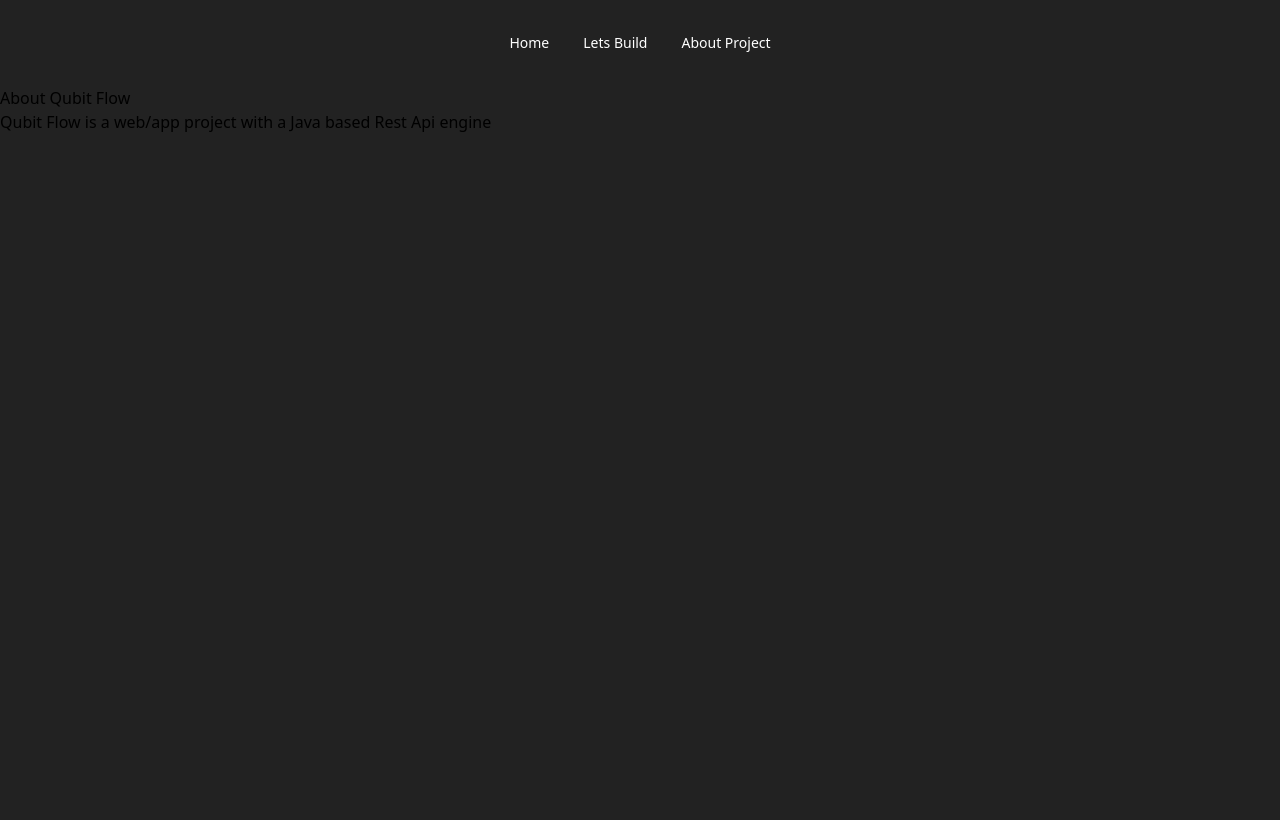
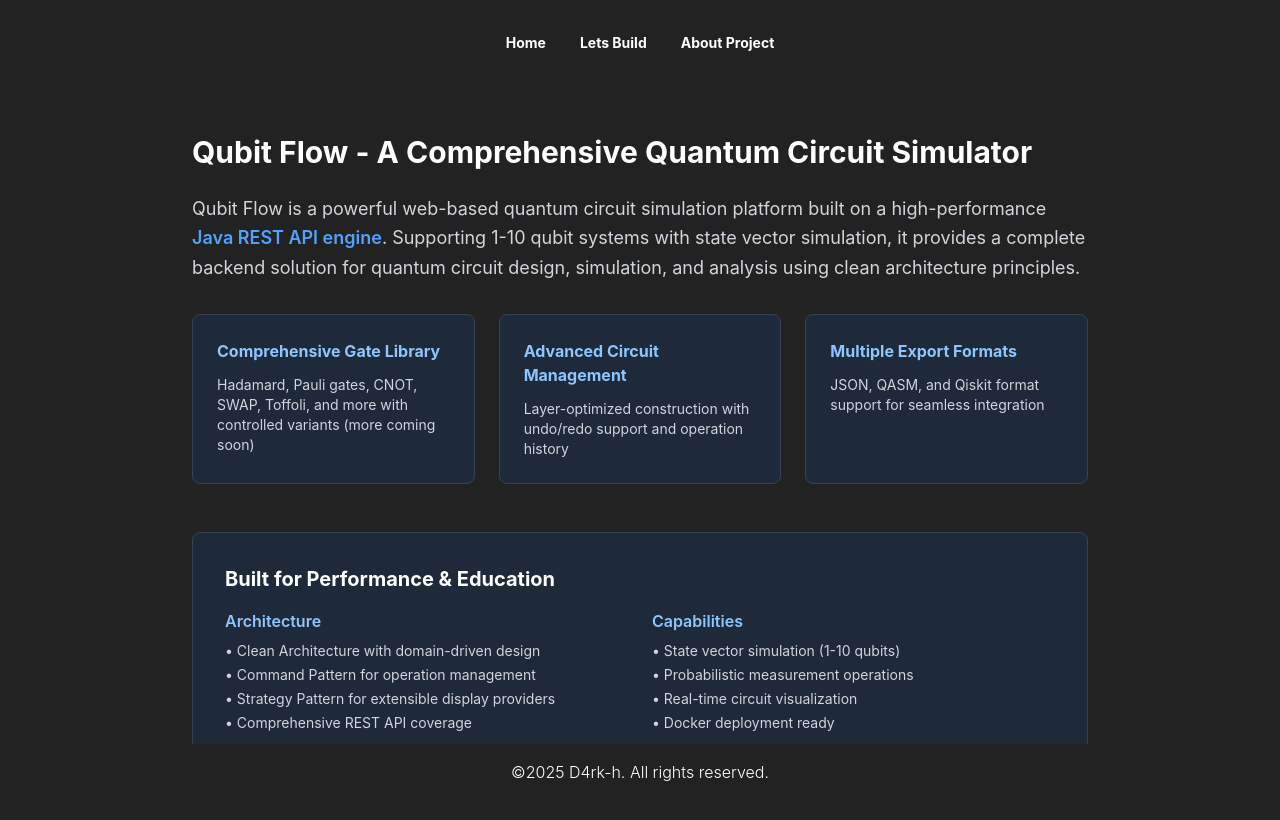
Before and after one commit to D4rk-h/Qubit-Flow, an Astro site: page /about in a window 1280 px wide. Built offline with nearby package versions, Linux system fonts and the light colour scheme; Astro itself is replaced by a stand-in of ours.

Commit message:
feat: add Footer and About page information

```diff
--- /dev/null
+++ b/src/components/Footer.astro
@@ -0,0 +1,7 @@
+<footer class="fixed bottom-0 left-0 right-0 py-4 px-4 bg-[#222] z-10">
+    <div class="mx-auto max-w-7xl text-center">
+      <p class="font-light text-white">
+        ©2025 D4rk-h. All rights reserved.
+      </p>
+    </div>
+</footer>
--- a/src/components/Header.astro
+++ b/src/components/Header.astro
@@ -3,8 +3,20 @@
         <h2 class="mb-4 text-5xl tracking-tight font-extrabold text-white">
             Qubit Flow
         </h2>
-        <p class="font-light text-gray-300 sm:text-xl dark:text-gray-200">
+        <p class="mb-10 font-light text-gray-300 sm:text-xl dark:text-gray-200">
             A robust <span class="font-bold">Java</span> implementation for quantum circuit simulation
         </p>
+        <a
+  href="https://github.com/D4rk-h"
+  target="_blank"
+  rel="noopener noreferrer"
+  class="inline-flex items-center justify-center p-2 bg-black hover:bg-blue-400 text-white rounded-md transition-colors duration-200 focus:ring-2 focus:ring-gray-500 focus:ring-offset-2"
+>
+  <svg width="24" height="24" viewBox="0 0 24 24" fill="none" stroke="currentColor" stroke-width="2" stroke-linecap="round" stroke-linejoin="round" class="icon icon-tabler icons-tabler-outline icon-tabler-brand-github">
+    <path stroke="none" d="M0 0h24v24H0z" fill="none"/>
+    <path d="M9 19c-4.3 1.4 -4.3 -2.5 -6 -3m12 5v-3.5c0 -1 .1 -1.4 -.5 -2c2.8 -.3 5.5 -1.4 5.5 -6a4.6 4.6 0 0 0 -1.3 -3.2a4.2 4.2 0 0 0 -.1 -3.2s-1.1 -.3 -3.5 1.3a12.3 12.3 0 0 0 -6.2 0c-2.4 -1.6 -3.5 -1.3 -3.5 -1.3a4.2 4.2 0 0 0 -.1 3.2a4.6 4.6 0 0 0 -1.3 3.2c0 4.6 2.7 5.7 5.5 6c-.6 .6 -.6 1.2 -.5 2v3.5" />
+  </svg>
+  <span class="sr-only">GitHub Profile</span>
+    </a>
     </div>
 </header>
--- a/src/components/NavBar.astro
+++ b/src/components/NavBar.astro
@@ -1,5 +1,5 @@
 <nav class="p-5 flex flex-col justify-center w-full text-center md:flex-row">
-    <a class="py-3 px-4 inline-flex items-center gap-x-2 text-sm font-medium rounded-lg border border-transparent text-white hover:bg-gray-100 focus:outline-hidden focus:bg-gray-100 hover:text-gray-800 disabled:opacity-50 disabled:pointer-events-none dark:hover:bg-white/10 dark:hover:text-white dark:focus:bg-white/10 dark:focus:text-white" href="/">Home</a>
-    <a class="py-3 px-4 inline-flex items-center gap-x-2 text-sm font-medium rounded-lg border border-transparent text-white hover:bg-gray-100 focus:outline-hidden focus:bg-gray-100 hover:text-gray-800 disabled:opacity-50 disabled:pointer-events-none dark:hover:bg-white/10 dark:hover:text-white dark:focus:bg-white/10 dark:focus:text-white" href="/build">Lets Build</a>
-    <a class="py-3 px-4 inline-flex items-center gap-x-2 text-sm font-medium rounded-lg border border-transparent text-white hover:bg-gray-100 focus:outline-hidden focus:bg-gray-100 hover:text-gray-800 disabled:opacity-50 disabled:pointer-events-none dark:hover:bg-white/10 dark:hover:text-white dark:focus:bg-white/10 dark:focus:text-white" href="/about">About Project</a>
+    <a class="py-3 px-4 inline-flex items-center gap-x-2 text-sm font-bold rounded-lg border border-transparent text-white hover:bg-gray-100 focus:outline-hidden focus:bg-gray-100 hover:text-gray-800 disabled:opacity-50 disabled:pointer-events-none dark:hover:bg-white/10 dark:hover:text-white dark:focus:bg-white/10 dark:focus:text-white" href="/">Home</a>
+    <a class="py-3 px-4 inline-flex items-center gap-x-2 text-sm font-bold rounded-lg border border-transparent text-white hover:bg-gray-100 focus:outline-hidden focus:bg-gray-100 hover:text-gray-800 disabled:opacity-50 disabled:pointer-events-none dark:hover:bg-white/10 dark:hover:text-white dark:focus:bg-white/10 dark:focus:text-white" href="/build">Lets Build</a>
+    <a class="py-3 px-4 inline-flex items-center gap-x-2 text-sm font-bold rounded-lg border border-transparent text-white hover:bg-gray-100 focus:outline-hidden focus:bg-gray-100 hover:text-gray-800 disabled:opacity-50 disabled:pointer-events-none dark:hover:bg-white/10 dark:hover:text-white dark:focus:bg-white/10 dark:focus:text-white" href="/about">About Project</a>
 </nav>
--- a/src/layouts/Layout.astro
+++ b/src/layouts/Layout.astro
@@ -7,6 +7,8 @@ const {title} = Astro.props;
 
 import '../styles/global.css';
 import NavBar from '../components/NavBar.astro';
+import Footer from '../components/Footer.astro';
+import Header from '../components/Header.astro';
 ---
 
 <!doctype html>
@@ -20,17 +22,16 @@ import NavBar from '../components/NavBar.astro';
 </head>
 <body>
     <NavBar/>
-    <main>
+    <main class="pb-20">
         <slot/>
     </main>
+    <Footer/>
 </body>
-
 </html>
-
 
 <style is:global>
 html {
-    font-family: system-ui, sans-serif;
+    font-family: 'Inter', system-ui, sans-serif;
     background-color: #222;
     color-scheme: dark light;
 }
--- a/src/pages/about.astro
+++ b/src/pages/about.astro
@@ -4,6 +4,55 @@ import Layout from "../layouts/Layout.astro"
 ---
 
 <Layout title="About Qubit Flow">
-    <h1>About Qubit Flow</h1>
-    <p> Qubit Flow is a web/app project with a Java based Rest Api engine</p>
+	<section class="py-12 px-4 mx-auto max-w-7xl">
+		<div class="max-w-4xl mx-auto text-start mb-12">
+			<h3 class="text-3xl font-bold text-white mb-6">Qubit Flow - A Comprehensive Quantum Circuit Simulator</h3>
+			<p class="text-lg text-gray-300 mb-8 leading-relaxed">
+				Qubit Flow is a powerful web-based quantum circuit simulation platform built on a high-performance
+				<a href="https://github.com/D4rk-h/Qubit-Flow-API" class="font-semibold text-blue-400 hover:underline">Java REST API engine</a>. Supporting 1-10 qubit systems
+				with state vector simulation, it provides a complete backend solution for quantum circuit design,
+				simulation, and analysis using clean architecture principles.
+			</p>
+
+			<div class="grid grid-cols-1 md:grid-cols-2 lg:grid-cols-3 gap-6 mb-12">
+				<div class="bg-gray-800 rounded-lg p-6 border border-gray-700">
+					<h4 class="font-bold text-blue-300 mb-3">Comprehensive Gate Library</h4>
+					<p class="text-gray-300 text-sm">Hadamard, Pauli gates, CNOT, SWAP, Toffoli, and more with controlled variants (more coming soon)</p>
+				</div>
+				<div class="bg-gray-800 rounded-lg p-6 border border-gray-700">
+					<h4 class="font-bold text-blue-300 mb-3">Advanced Circuit Management</h4>
+					<p class="text-gray-300 text-sm">Layer-optimized construction with undo/redo support and operation history</p>
+				</div>
+				<div class="bg-gray-800 rounded-lg p-6 border border-gray-700">
+					<h4 class="font-bold text-blue-300 mb-3">Multiple Export Formats</h4>
+					<p class="text-gray-300 text-sm">JSON, QASM, and Qiskit format support for seamless integration</p>
+				</div>
+			</div>
+		</div>
+		<div class="max-w-4xl mx-auto mt-12">
+			<div class="bg-gray-800 rounded-lg p-8 border border-gray-700">
+				<h4 class="text-xl font-bold text-white mb-4">Built for Performance & Education</h4>
+				<div class="grid grid-cols-1 md:grid-cols-2 gap-6">
+					<div>
+						<h5 class="font-semibold text-blue-300 mb-2">Architecture</h5>
+						<ul class="text-gray-300 text-sm space-y-1">
+							<li>• Clean Architecture with domain-driven design</li>
+							<li>• Command Pattern for operation management</li>
+							<li>• Strategy Pattern for extensible display providers</li>
+							<li>• Comprehensive REST API coverage</li>
+						</ul>
+					</div>
+					<div>
+						<h5 class="font-semibold text-blue-300 mb-2">Capabilities</h5>
+						<ul class="text-gray-300 text-sm space-y-1">
+							<li>• State vector simulation (1-10 qubits)</li>
+							<li>• Probabilistic measurement operations</li>
+							<li>• Real-time circuit visualization</li>
+							<li>• Docker deployment ready</li>
+						</ul>
+					</div>
+				</div>
+			</div>
+		</div>
+	</section>
 </Layout>
--- a/src/pages/index.astro
+++ b/src/pages/index.astro
@@ -1,6 +1,5 @@
 ---
 import Header from "../components/Header.astro";
-import NavBar from "../components/NavBar.astro";
 import Layout from "../layouts/Layout.astro"
 import '../styles/global.css';
 ---
```
Also changed, not shown: README.md (deleted), circuit.png (added).
